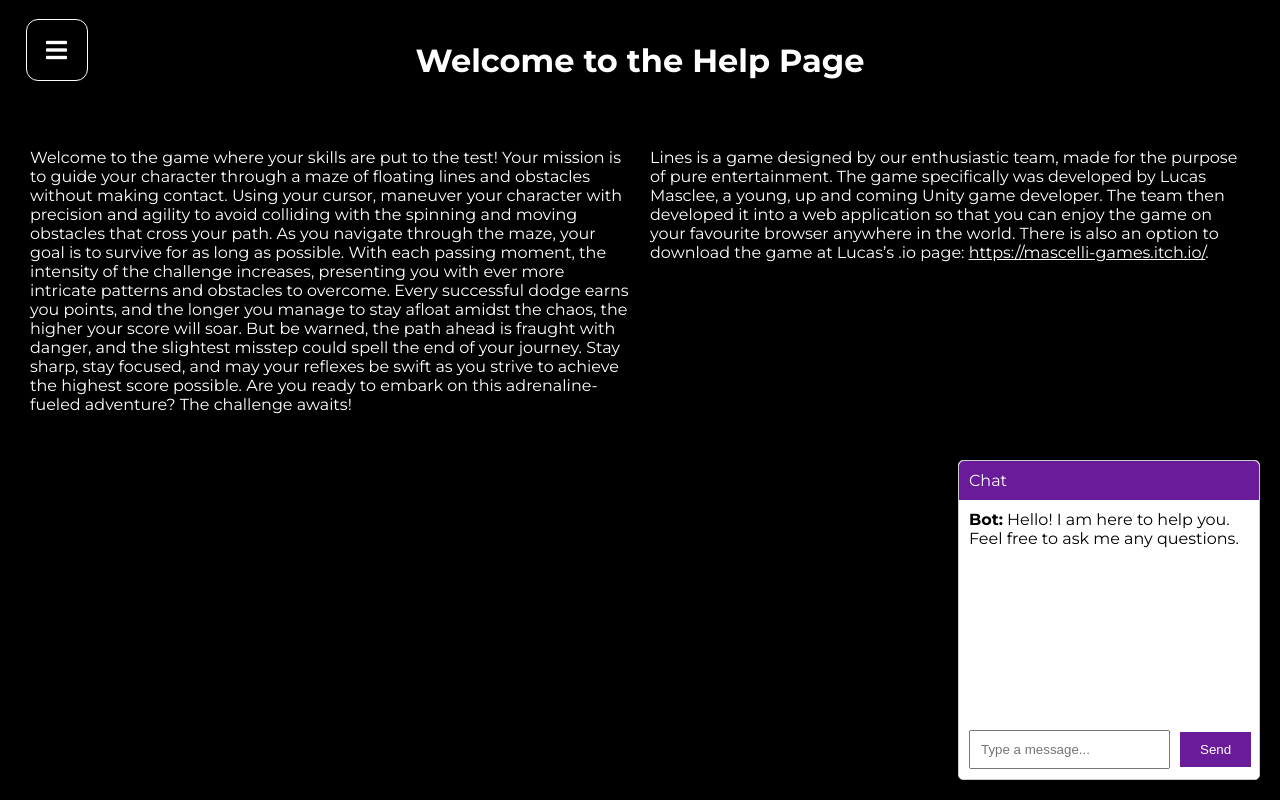
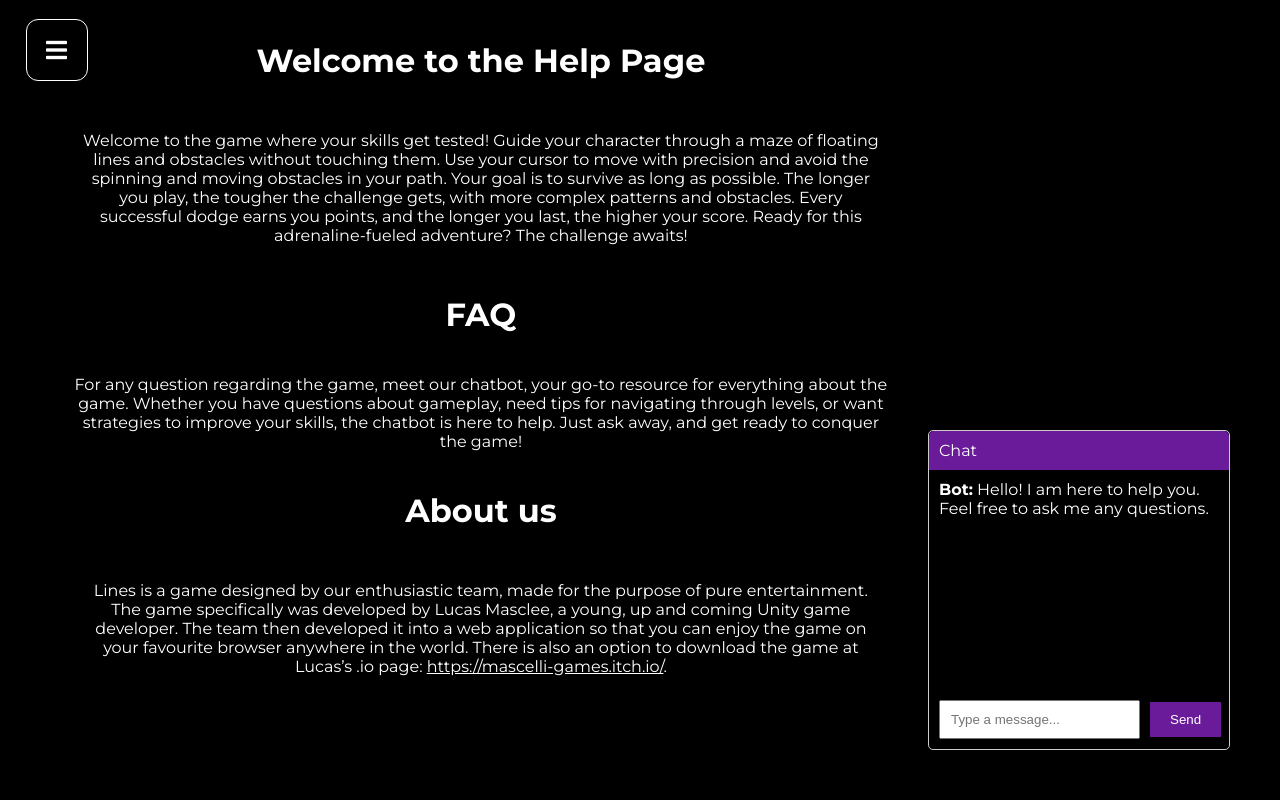
Before and after one commit to rohanmenon04/deploy_web, a Flask app: page /pl-guide in a window 1280 px wide. Run offline with Flask 3, Linux system fonts and the light colour scheme.

Commit message:
Update pl-guide.html

```diff
--- a/frontend/templates/pl-guide.html
+++ b/frontend/templates/pl-guide.html
@@ -9,38 +9,38 @@
         body, html {
             color: white;
             background-color: black;
-            margin: 0;
+            margin: 0 20px;
             padding: 0;
-            width: 100%;
+            width: 83%;
             height: 100%;
             overflow: hidden;
         }
         .centered-text {
             text-align: center;
             margin: 0; /* Remove bottom margin to move it up */
-            padding: 20px 0 10px 0; /* Adjust padding to move text up */
+            padding: 20px 30px; /* Adjust padding to move text up */
         }
         .flex-container {
             display: flex;
             flex-direction: row; /* Arrange children in a row */
             justify-content: space-between; /* Distribute space evenly between items */
             align-items: flex-start; /* Align items to the start */
-            padding: 20px; /* Adjust padding to move container up */
+            padding: 3px; /* Adjust padding to move container up */
             margin-top: 0; /* Remove top margin if present */
         }
         .flex-item {
             flex: 1; /* Allow items to grow and fill space */
-            margin: 0 10px; /* Consistent margin on both sides */
+            margin: 10px 10px; /* Consistent margin on both sides */
         }
         .chatbox {
-            background-color: white;
-            color: black;
+            background-color: black;
+            color: white;
             border: 1px solid #ccc;
             border-radius: 5px;
             width: 300px;
             position: absolute;
-            bottom: 20px;
-            right: 20px;
+            bottom: 50px;
+            right: 50px;
             transition: all 0.3s ease; /* Smooth transition for responsive design */
         }
         .chatbox-header {
@@ -96,18 +96,26 @@
 {% block content %}
 <div class="centered-text">
     <h1>Welcome to the Help Page</h1>
-</div>
-<div class="flex-container">
-    <div class="flex-item">
-        <p>Welcome to the game where your skills are put to the test! Your mission is to guide your character through a maze of floating lines and obstacles without making contact. Using your cursor, maneuver your character with precision and agility to avoid colliding with the spinning and moving obstacles that cross your path.
+    <div class="flex-container">
+        <div class="flex-item">
+            <p>Welcome to the game where your skills get tested! Guide your character through a maze of floating lines and obstacles without touching them. Use your cursor to move with precision and avoid the spinning and moving obstacles in your path.
 
-            As you navigate through the maze, your goal is to survive for as long as possible. With each passing moment, the intensity of the challenge increases, presenting you with ever more intricate patterns and obstacles to overcome. Every successful dodge earns you points, and the longer you manage to stay afloat amidst the chaos, the higher your score will soar.
+                Your goal is to survive as long as possible. The longer you play, the tougher the challenge gets, with more complex patterns and obstacles. Every successful dodge earns you points, and the longer you last, the higher your score.
 
-            But be warned, the path ahead is fraught with danger, and the slightest misstep could spell the end of your journey. Stay sharp, stay focused, and may your reflexes be swift as you strive to achieve the highest score possible. Are you ready to embark on this adrenaline-fueled adventure? The challenge awaits!</p>
-
+                Ready for this adrenaline-fueled adventure? The challenge awaits!</p>
+        </div>
     </div>
-    <div class="flex-item">
-        <p>Lines is a game designed by our enthusiastic team, made for the purpose of pure entertainment. The game specifically was developed by Lucas Masclee, a young, up and coming Unity game developer. The team then developed it into a web application so that you can enjoy the game on your favourite browser anywhere in the world. There is also an option to download the game at Lucas’s .io page: <a href="https://mascelli-games.itch.io/" target="_blank">https://mascelli-games.itch.io/</a>.</p>
+    <h1>FAQ</h1>
+    <div class="flex-container">
+        <div class="flex item">
+            <p>For any question regarding the game, meet our chatbot, your go-to resource for everything about the game. Whether you have questions about gameplay, need tips for navigating through levels, or want strategies to improve your skills, the chatbot is here to help. Just ask away, and get ready to conquer the game!</p>
+        </div>
+    </div>
+    <h1>About us</h1>
+    <div class="flex-container">
+        <div class="flex-item">
+            <p>Lines is a game designed by our enthusiastic team, made for the purpose of pure entertainment. The game specifically was developed by Lucas Masclee, a young, up and coming Unity game developer. The team then developed it into a web application so that you can enjoy the game on your favourite browser anywhere in the world. There is also an option to download the game at Lucas’s .io page: <a href="https://mascelli-games.itch.io/" target="_blank">https://mascelli-games.itch.io/</a>.</p>
+        </div>
     </div>
 </div>
 <div class="chatbox" id="chatbox">
```
Also changed, not shown: other parts of frontend/templates/pl-guide.html (+1 -1 lines).
